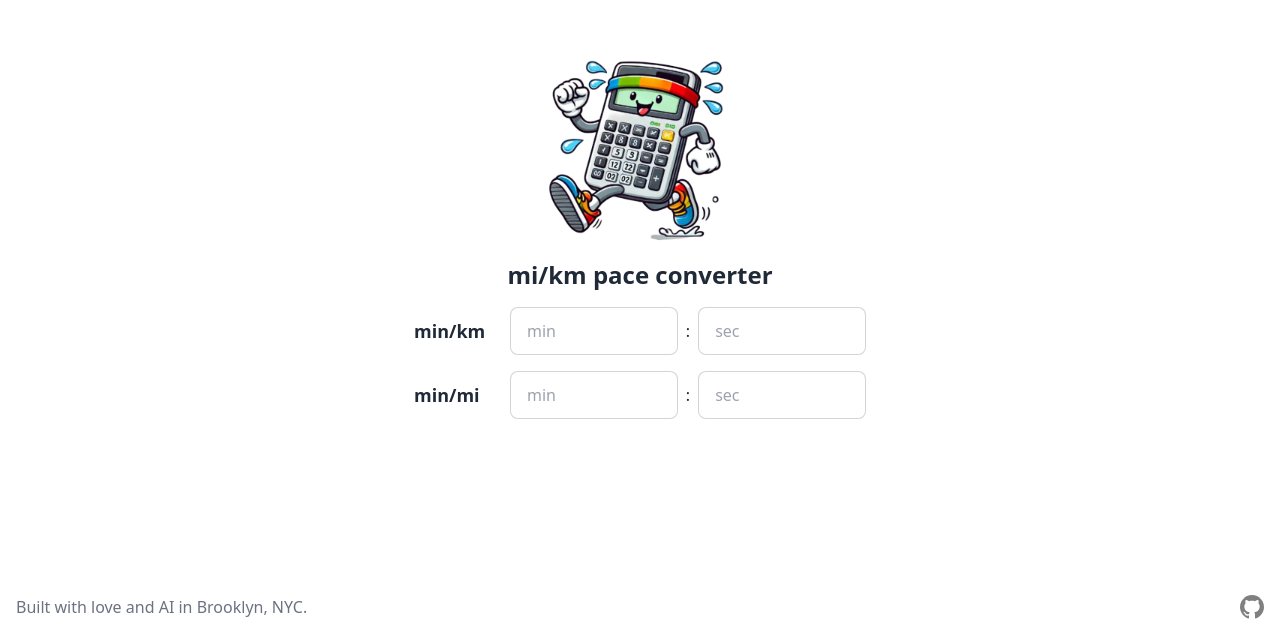
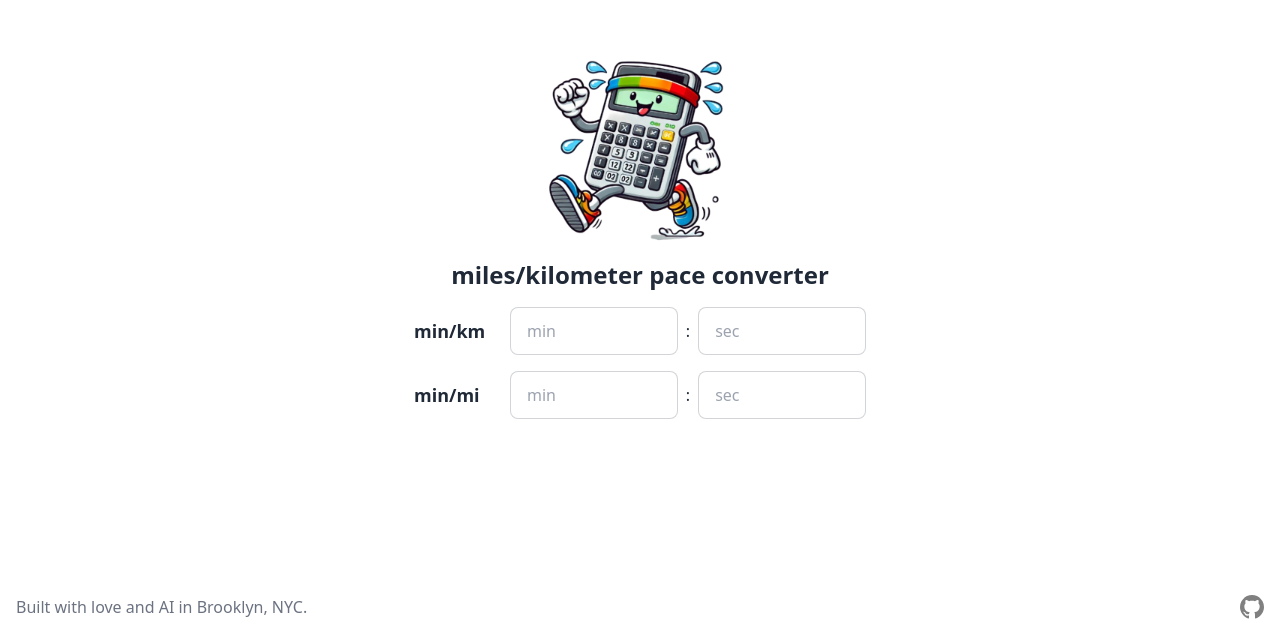
Before and after one commit to felixbouleau/runningconverter-com, a website: page index.html in a window 1280 px wide. Shown: the part 165-800 px from the top of the page. Drawn offline with Linux system fonts and the light colour scheme.

Commit message:
Change them again

```diff
--- a/index.html
+++ b/index.html
@@ -3,7 +3,7 @@
 <head>
     <meta charset="UTF-8">
     <meta name="viewport" content="width=device-width, initial-scale=1.0">
-    <title>mi/km pace converter</title>
+    <title>miles/kilometer pace converter</title>
     <meta name="description" content="Convert running pace between minutes/kilometer and minutes/mile.">
     <link rel="canonical" href="https://www.runningconverter.com">
     <link href="/styles.css" rel="stylesheet" type="text/css" />
@@ -18,7 +18,7 @@
         <div class="flex justify-center items-center mb-4">
             <img src="/android-chrome-192x192.png" alt="alternate text">
         </div>
-        <h2 class="text-2xl font-bold mb-4 text-center">mi/km pace converter</h2>
+        <h2 class="text-2xl font-bold mb-4 text-center">miles/kilometer pace converter</h2>
         <div class="flex items-center gap-4 mb-4">
             <div class="text-lg font-semibold w-20">min/km</div>
             <div class="flex items-center gap-2 flex-grow">
```
